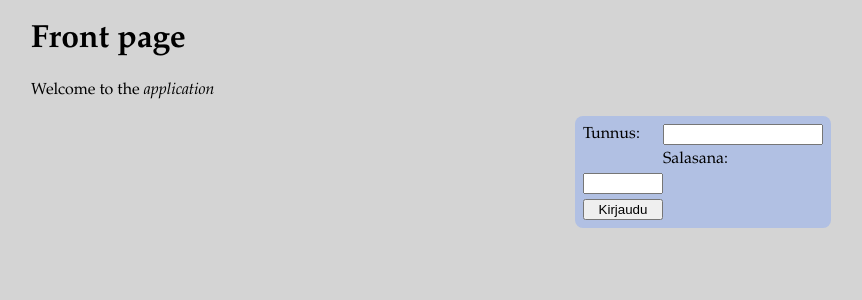
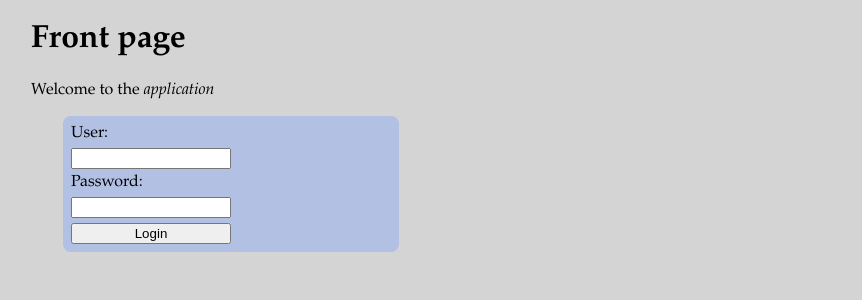
Before and after one commit to nikolaipaukkonen/HY-tsoha22_Kohdetietokanta, a Flask app: template templates/index.html in a window 1280 px wide. Shown: the top 300 px of the page, without its empty margins (209-1071 px from the left). Run offline with Flask 2, Linux system fonts and the light colour scheme; the template is opened without the code that fills it, so the values that code supplies are empty.

Commit message:
tehty alustava ulkoasu

```diff
--- a/assets/main.css
+++ b/static/styles/main.css
@@ -16,13 +16,13 @@ body {
 
 
 form {
-    float: right;
+    float: center;
     padding: .5em;
     background: #b1c0e3;
     border-radius: .5em;
-    max-width: 15em;
+    max-width: 20em;
     display  : grid;
-    grid-template-columns: 5em 10em;
+    grid-template-columns: 10em 10em;
     grid-row-gap: .3em;
     margin-bottom: 2em;
     margin-left: 2em;
--- a/templates/index.html
+++ b/templates/index.html
@@ -1,5 +1,5 @@
 <!DOCTYPE html>
-<link rel="stylesheet" href="main.css">
+<link rel="stylesheet" href="{{ url_for('static', filename='styles/main.css')}}">
 <meta name="viewport" content="width=device-width, initial-scale=1">
 
 <title>Database of Archaeological Sites</title>
@@ -14,9 +14,9 @@
 </ul>
 
 <form action="/login" method="POST">
-    <label for="username">Tunnus:</label>
+    <label for="username">User:</label><br>
     <input type="text" name="username"><br>
-    <label for="password">Salasana:</label>
+    <label for="password">Password:</label><br>
     <input type="password" name="password"><br>
-    <input type="submit" value="Kirjaudu">
+    <input type="submit" value="Login">
   </form>
```
